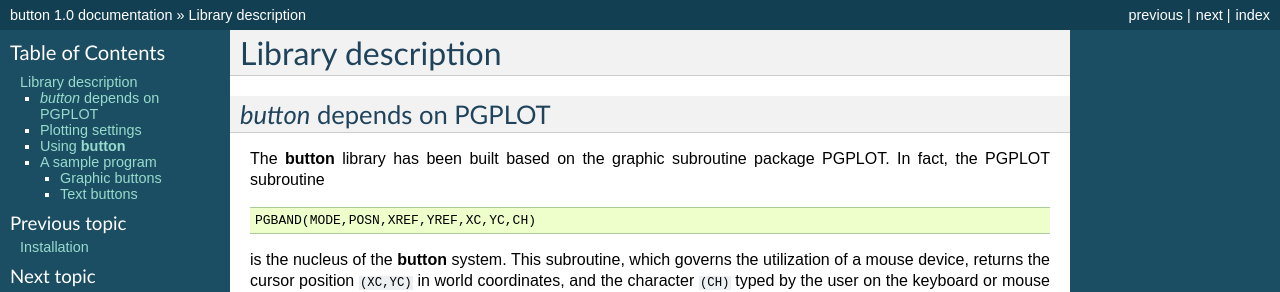
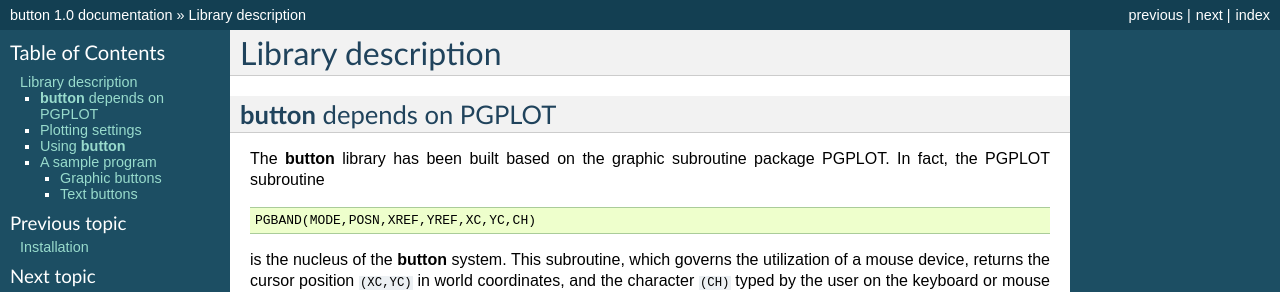
Before and after one commit to nicocardiel/button, a Sphinx documentation site: the page built from docs/library_description.rst, in a window 1280 px wide. Shown: the top 292 px of the page. Built offline with Sphinx 7.4.7, drawn with Linux system fonts in a browser that asks for light colours; formulas are drawn with MathJax 3.

Commit message:
Fix typo in documentation

```diff
--- a/docs/library_description.rst
+++ b/docs/library_description.rst
@@ -1,8 +1,8 @@
 Library description
 ===================
 
-*button* depends on PGPLOT
---------------------------
+**button** depends on PGPLOT
+----------------------------
 
 The **button** library has been built based on the graphic subroutine package
 PGPLOT. In fact, the PGPLOT subroutine
```
